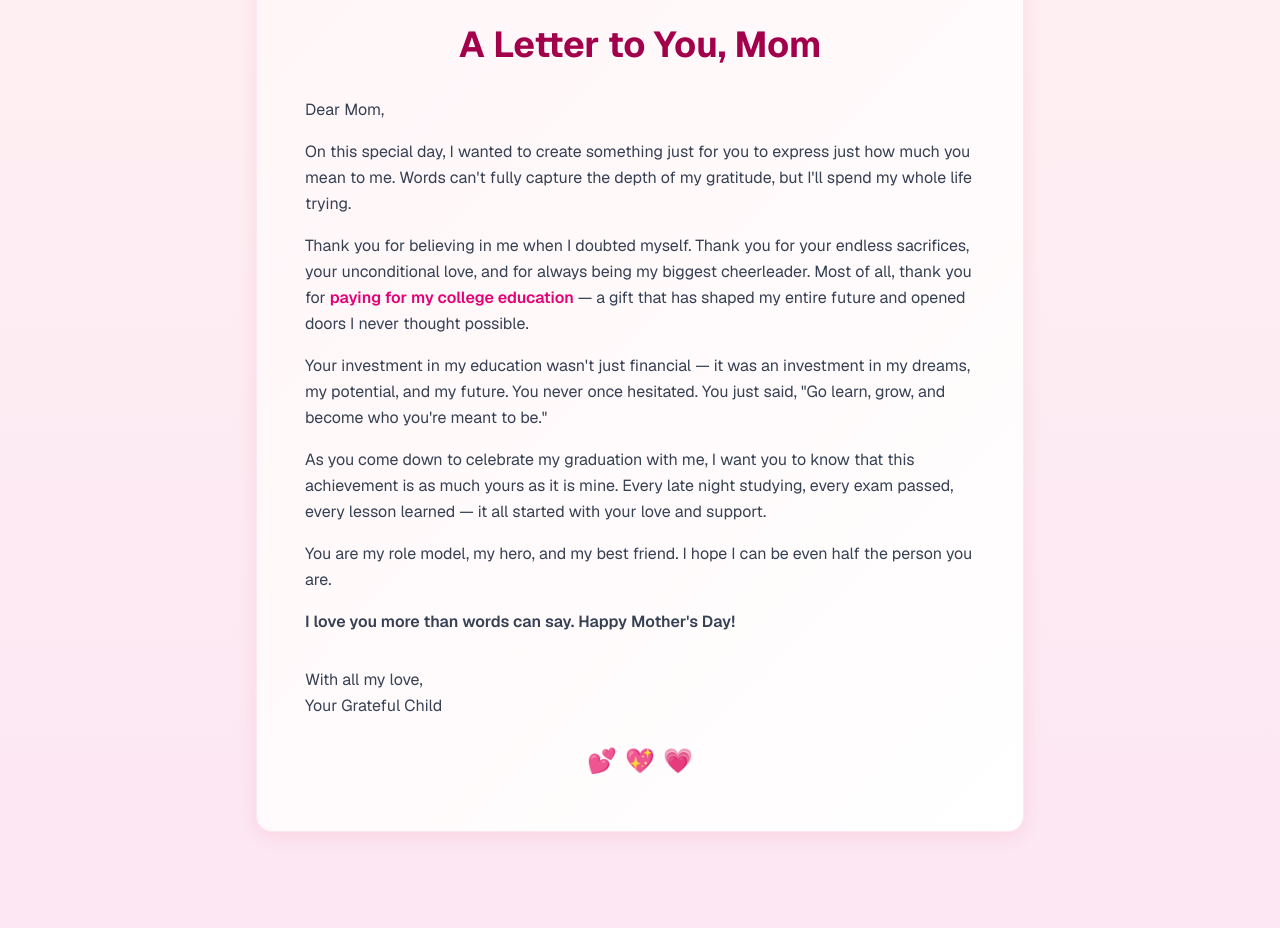
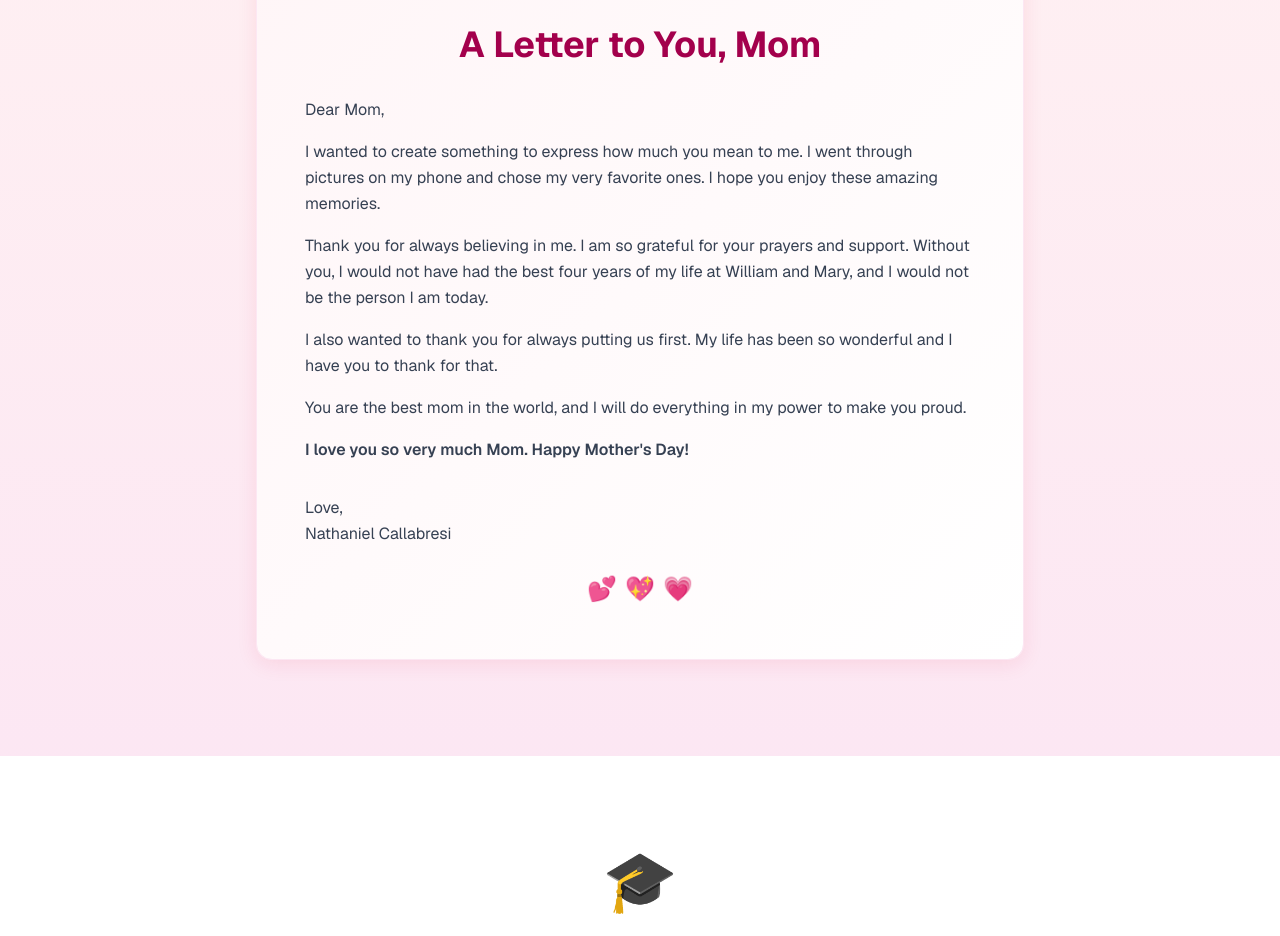
Before and after one commit to ai-app-workspace/mothers-day, a Next.js app: page / in a window 1280 px wide. Shown: the part 2400-3336 px from the top of the page. Built offline with nearby package versions, Linux system fonts and the light colour scheme.

Commit message:
changed note

```diff
--- a/src/app/page.tsx
+++ b/src/app/page.tsx
@@ -153,35 +153,23 @@ export default function Home() {
                 Dear Mom,
               </p>
               <p className="text-gray-700 leading-relaxed mb-4">
-                On this special day, I wanted to create something just for you to express just how much you mean to me.
-                Words can't fully capture the depth of my gratitude, but I'll spend my whole life trying.
+                I wanted to create something to express how much you mean to me. I went through pictures on my phone and chose my very favorite ones. I hope you enjoy these amazing memories.
               </p>
               <p className="text-gray-700 leading-relaxed mb-4">
-                Thank you for believing in me when I doubted myself. Thank you for your endless sacrifices,
-                your unconditional love, and for always being my biggest cheerleader. Most of all, thank you
-                for <span className="font-semibold text-pink-600">paying for my college education</span> —
-                a gift that has shaped my entire future and opened doors I never thought possible.
+                Thank you for always believing in me. I am so grateful for your prayers and support. Without you, I would not have had the best four years of my life at William and Mary, and I would not be the person I am today.
               </p>
               <p className="text-gray-700 leading-relaxed mb-4">
-                Your investment in my education wasn't just financial — it was an investment in my dreams,
-                my potential, and my future. You never once hesitated. You just said, "Go learn, grow, and
-                become who you're meant to be."
+                I also wanted to thank you for always putting us first. My life has been so wonderful and I have you to thank for that.
               </p>
               <p className="text-gray-700 leading-relaxed mb-4">
-                As you come down to celebrate my graduation with me, I want you to know that this achievement
-                is as much yours as it is mine. Every late night studying, every exam passed, every lesson
-                learned — it all started with your love and support.
-              </p>
-              <p className="text-gray-700 leading-relaxed mb-4">
-                You are my role model, my hero, and my best friend. I hope I can be even half the person
-                you are.
+                You are the best mom in the world, and I will do everything in my power to make you proud.
               </p>
               <p className="text-gray-700 leading-relaxed font-semibold">
-                I love you more than words can say. Happy Mother's Day!
+                I love you so very much Mom. Happy Mother's Day!
               </p>
               <p className="text-gray-700 leading-relaxed mt-8">
-                With all my love,<br />
-                Your Grateful Child
+                Love,<br />
+                Nathaniel Callabresi
               </p>
             </div>
             <div className="mt-8 flex justify-center gap-2">
```
